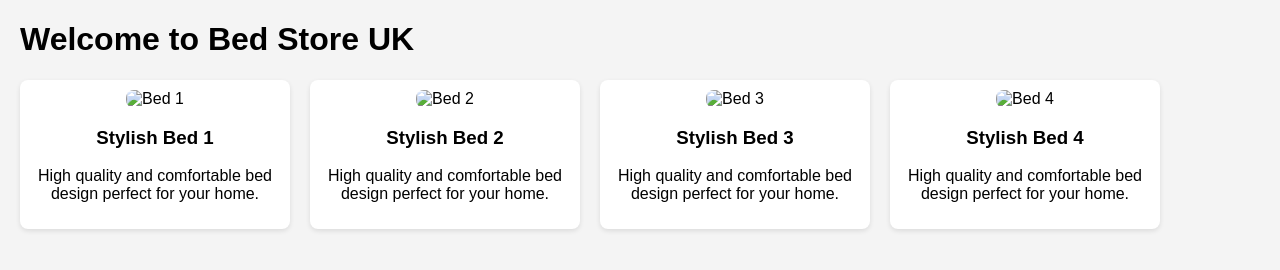
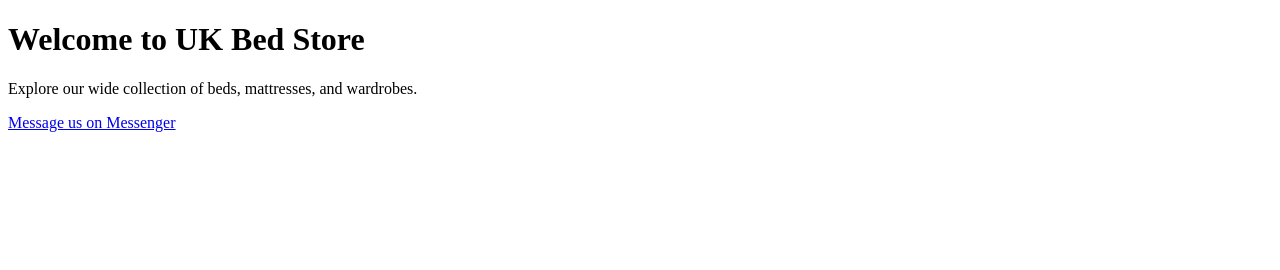
Before and after one commit to Arthurhazel/Bed-store.uk, a plain HTML site: page index.html in a window 1280 px wide. Drawn offline with Linux system fonts and the light colour scheme.

Commit message:
Add files via upload

```diff
--- a/index.html
+++ b/index.html
@@ -2,64 +2,13 @@
 <!DOCTYPE html>
 <html lang="en">
 <head>
-    <meta charset="UTF-8">
-    <title>Bed Store UK</title>
-    <style>
-        body {
-            font-family: Arial, sans-serif;
-            margin: 20px;
-            background-color: #f4f4f4;
-        }
-        .container {
-            display: flex;
-            flex-wrap: wrap;
-            gap: 20px;
-        }
-        .product {
-            background: white;
-            border-radius: 8px;
-            box-shadow: 0 2px 5px rgba(0,0,0,0.1);
-            padding: 10px;
-            width: 250px;
-            text-align: center;
-        }
-        .product img {
-            max-width: 100%;
-            border-radius: 8px;
-        }
-    </style>
+    <meta charset="UTF-8" />
+    <meta name="viewport" content="width=device-width, initial-scale=1.0" />
+    <title>UK Bed Store</title>
 </head>
 <body>
-    <h1>Welcome to Bed Store UK</h1>
-    <div class="container">
-
-    <div class="product">
-        <img src="images/file-Nj6FR8hCKGosPb5eE2jK3D.jpg" alt="Bed 1">
-        <h3>Stylish Bed 1</h3>
-        <p>High quality and comfortable bed design perfect for your home.</p>
-    </div>
-
-
-    <div class="product">
-        <img src="images/file-9uMwv5xfT7cqW6qna9yPQH.jpg" alt="Bed 2">
-        <h3>Stylish Bed 2</h3>
-        <p>High quality and comfortable bed design perfect for your home.</p>
-    </div>
-
-
-    <div class="product">
-        <img src="images/file-WdVoeZ4JD6KDmyQdCZDkCr.jpg" alt="Bed 3">
-        <h3>Stylish Bed 3</h3>
-        <p>High quality and comfortable bed design perfect for your home.</p>
-    </div>
-
-
-    <div class="product">
-        <img src="images/file-VHoRZoKNENEG6GYp3BSwgt.jpg" alt="Bed 4">
-        <h3>Stylish Bed 4</h3>
-        <p>High quality and comfortable bed design perfect for your home.</p>
-    </div>
-
-    </div>
+    <h1>Welcome to UK Bed Store</h1>
+    <p>Explore our wide collection of beds, mattresses, and wardrobes.</p>
+    <a href="https://m.me/ukbedstore">Message us on Messenger</a>
 </body>
 </html>
```
Also changed, not shown: diwan-bed.jpg (added), hilton-bed.jpg (added), panel-bed.jpg (added), sleigh-bed.jpg (added).
